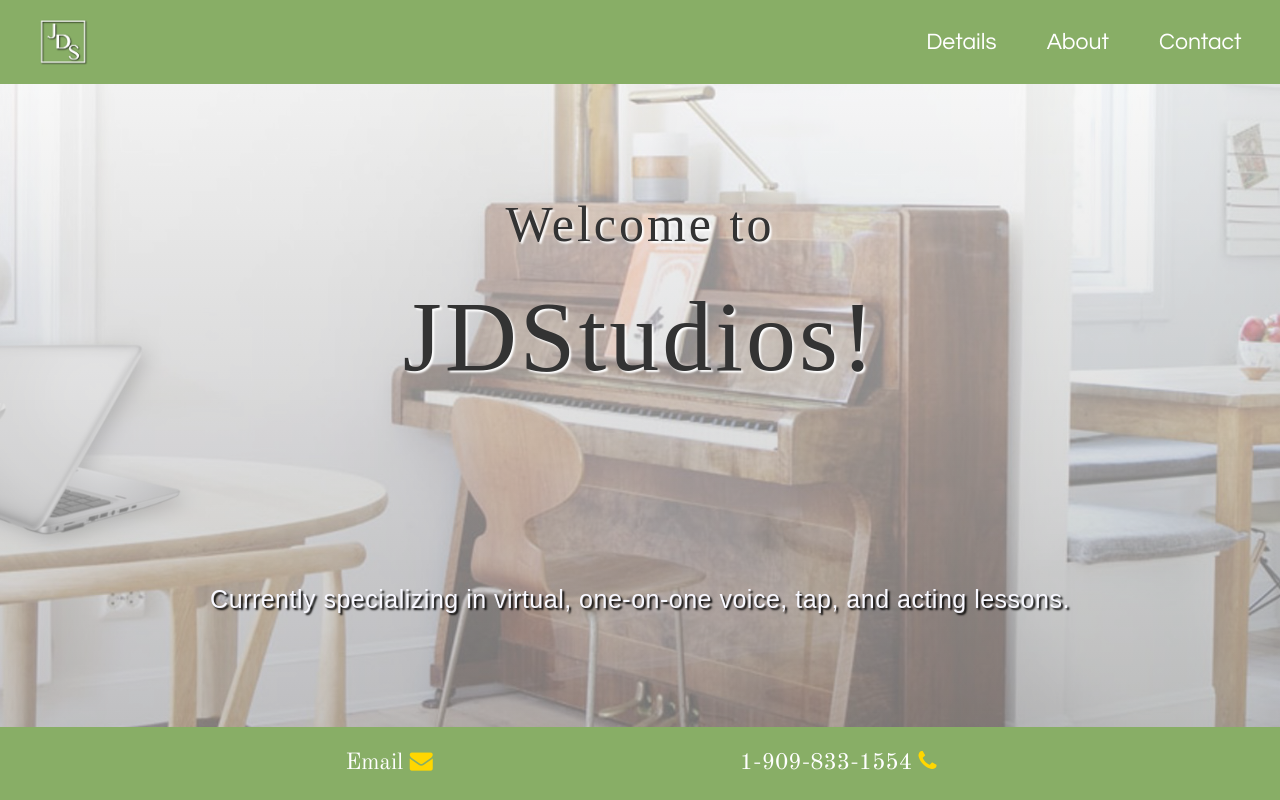
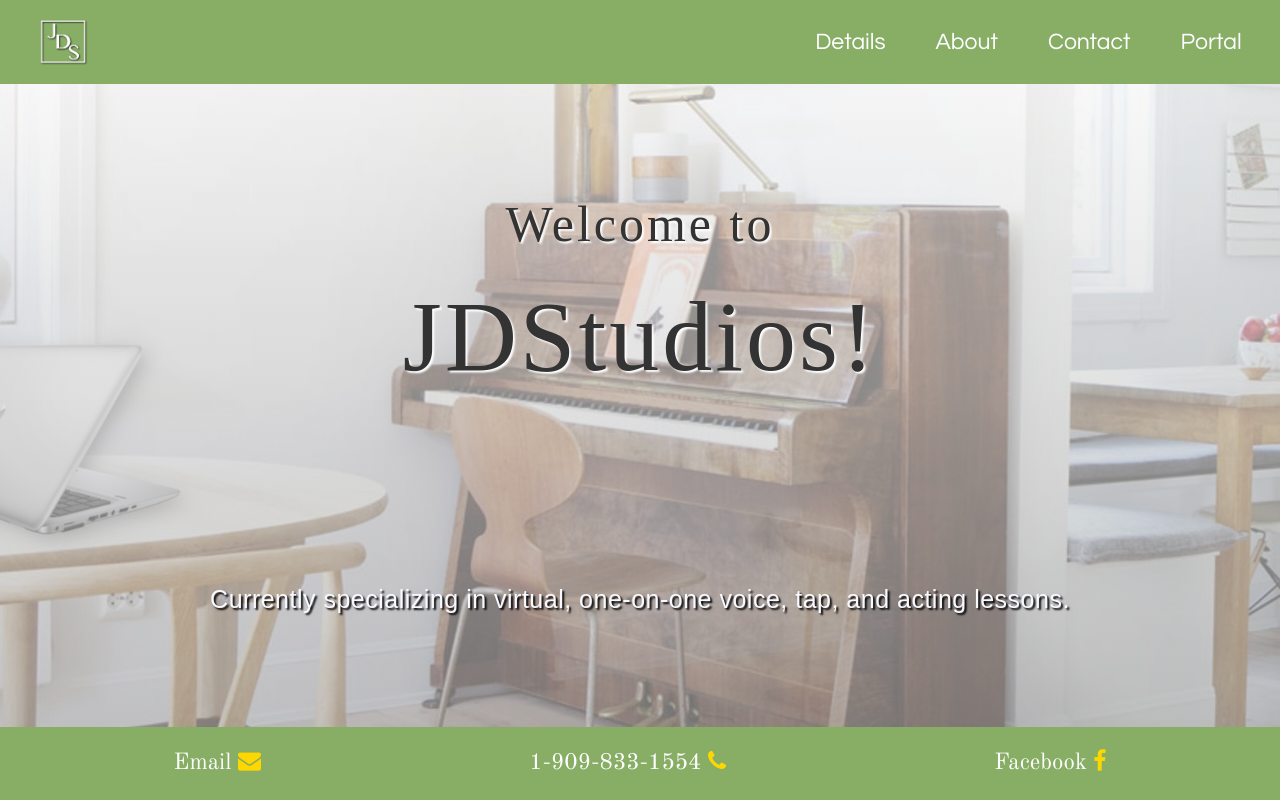
Before and after one commit to JDeardsJr/StudioSite, a plain HTML site: page index.html in a window 1280 px wide. Shown: the top 800 px of the page. Drawn offline with nearby package versions, Linux system fonts and the light colour scheme.

Commit message:
added portalLogin to main menu, added FB link to footer and modified social link styling

```diff
--- a/index.html
+++ b/index.html
@@ -51,6 +51,9 @@
                     <li class="anchor">
                         <a class="jumper" href="#contact">Contact</a>
                     </li>
+                    <li class="anchor">
+                        <a class="jumper" href="portalLogin.html">Portal</a>
+                    </li>
                 </ul>
             </div>
             <div class="slider-container">
@@ -63,6 +66,9 @@
                     </li>
                     <li>
                         <a class="jumper" href="#contact">Contact</a>
+                    </li>
+                    <li>
+                        <a class="jumper" href="portalLogin.html">Portal</a>
                     </li>
                 </ul>
             </div>
@@ -284,7 +290,6 @@
                     <a href="./paymentInfo.html">Payment Information</a>
                     <a href="./techTips.html">Tech Tips</a>
                     <a href="./studentRegistration.html">Registration</a>
-                    <a href="./portalLogin.html">Portal Login</a>
                 </div>
             </section>
         </main>
@@ -292,19 +297,19 @@
             <ul class="social">
                 <li class="social_icon">
                     <a class="social-links" href="mailto:jdstudios2021@gmail.com">
-                        Email  <i class="fa fa-envelope"></i>
+                        <span class="social-title">Email </span><i class="fa fa-envelope"></i>
                     </a>
                 </li>
                 <li>
                     <a class="social-links" href="tel:19098331554">
-                        1-909-833-1554 <i class="fa fa-phone"></i>
+                        <span class="social-title">1-909-833-1554 </span><i class="fa fa-phone"></i>
                     </a>
                 </li>
-                <!--<li class="social_icon">
-                    <a class="social-links" href="https://linkedin.com/in/jeff-deards-9JD" target="_blank">
-                        <i class="fa fa-linkedin"></i>
+                <li class="social_icon">
+                    <a class="social-links" href="https://www.facebook.com/JeffDeards21/" target="_blank">
+                        <span class="social-title">Facebook </span><i class="fa fa-facebook"></i>
                     </a>
-                </li>-->
+                </li>
             </ul>
         </footer>
 
--- a/main.css
+++ b/main.css
@@ -660,7 +660,7 @@ footer ul {
     list-style-type: none;
     display: flex;
     flex-direction: row;
-    justify-content: space-evenly;
+    justify-content: space-around;
     align-items: center;
     color: white;
 }
@@ -675,6 +675,10 @@ footer ul {
     animation: blink 3s ease-in infinite;
 }
 
+.social-title {
+    display: none;
+}
+
 .social_icon {
     margin-left: 2px;
     margin-right: 2px;
@@ -682,6 +686,10 @@ footer ul {
 }
 
 .fa {
+    color: white;
+}
+
+.fa:hover {
     color: gold;
 }
 
@@ -798,7 +806,8 @@ footer ul {
     line-height: 0;
     background: linear-gradient(
         to bottom,
-        rgba(147, 191, 109, 0.68),
+        /*rgba(147, 191, 109, 0.68),*/
+        rgba(255, 217, 0, 0.68),
         rgba(136, 174, 102, 0.858)
     );
     padding: 3%;
@@ -957,6 +966,14 @@ footer ul {
         margin-top: 0;
     }
 
+    .social-title {
+        display: inline;
+    }
+
+    .fa {
+        color: gold;
+    }
+
     #payment-information, #tech-tips, #student-registration, #portal-login {
         padding-top: 15%;
         text-align: left;
```
Also changed, not shown: portalLogin.html (+49 -7 lines).
